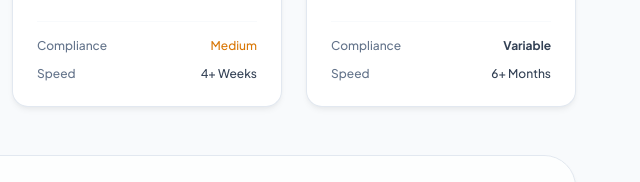
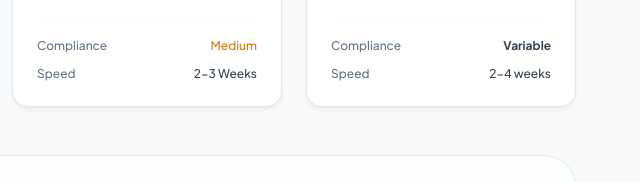
Before and after one commit to akhilsaib29/sdd-comparision, a plain HTML site: page index.html in a window 1280 px wide. Shown: the part 379-561 px from the top of the page, 640-1280 px from the left. Drawn offline with nearby package versions, Linux system fonts and the light colour scheme.

Commit message:
Update speed duration from weeks to weeks/months

```diff
--- a/index.html
+++ b/index.html
@@ -144,7 +144,7 @@
                     </div>
                     <div class="flex justify-between text-xs font-medium">
                         <span class="text-slate-500">Speed</span>
-                        <span class="text-slate-700">4+ Weeks</span>
+                        <span class="text-slate-700">2-3 Weeks</span>
                     </div>
                 </div>
             </div>
@@ -166,7 +166,7 @@
                     </div>
                     <div class="flex justify-between text-xs font-medium">
                         <span class="text-slate-500">Speed</span>
-                        <span class="text-slate-700">6+ Months</span>
+                        <span class="text-slate-700">2-4 weeks</span>
                     </div>
                 </div>
             </div>
```
